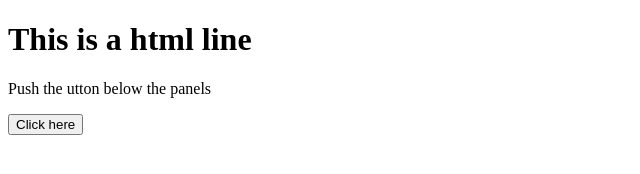
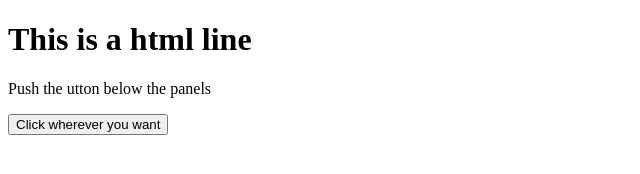
Before and after one commit to fakhrushomim/test-git, a plain HTML site: page index.html in a window 1280 px wide. Shown: the whole page, without its empty margins (0-640 px from the left). Drawn offline with Linux system fonts and the light colour scheme.

Commit message:
Edited button label 2

```diff
--- a/index.html
+++ b/index.html
@@ -8,6 +8,6 @@
 <body>
     <h1>This is a html line</h1>
     <p>Push the utton below the panels</p>
-    <button>Click here</button>
+    <button>Click wherever you want</button>
 </body>
 </html>
```
